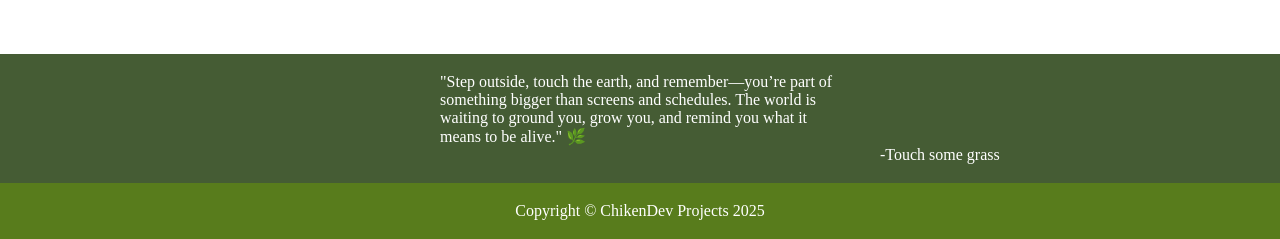
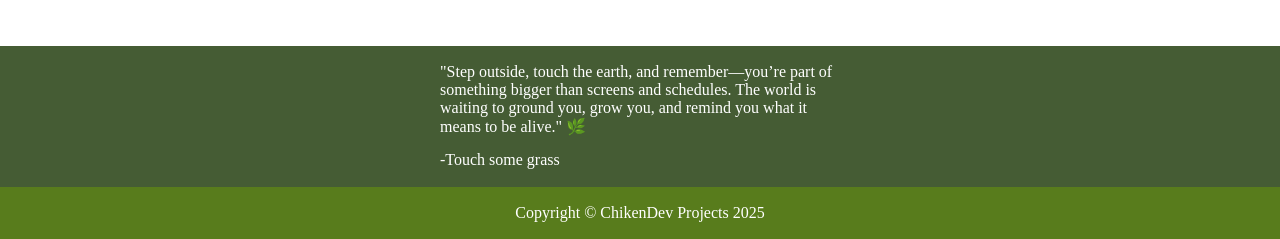
Before and after one commit to Kyoryokuna/Landing-page, a plain HTML site: page index.html in a window 1280 px wide. Shown: the part 561-800 px from the top of the page. Drawn offline with Linux system fonts and the light colour scheme.

Commit message:
Fixed .Troll element alignment

```diff
--- a/style.css
+++ b/style.css
@@ -104,11 +104,11 @@ body {
     justify-content: center;
     align-items: center;
     flex-direction: column;
+    gap: 15px;
 }
 
 .Troll {
     width: 400px;
-    align-self: flex-end;
 }
 
 .Quote {
```
